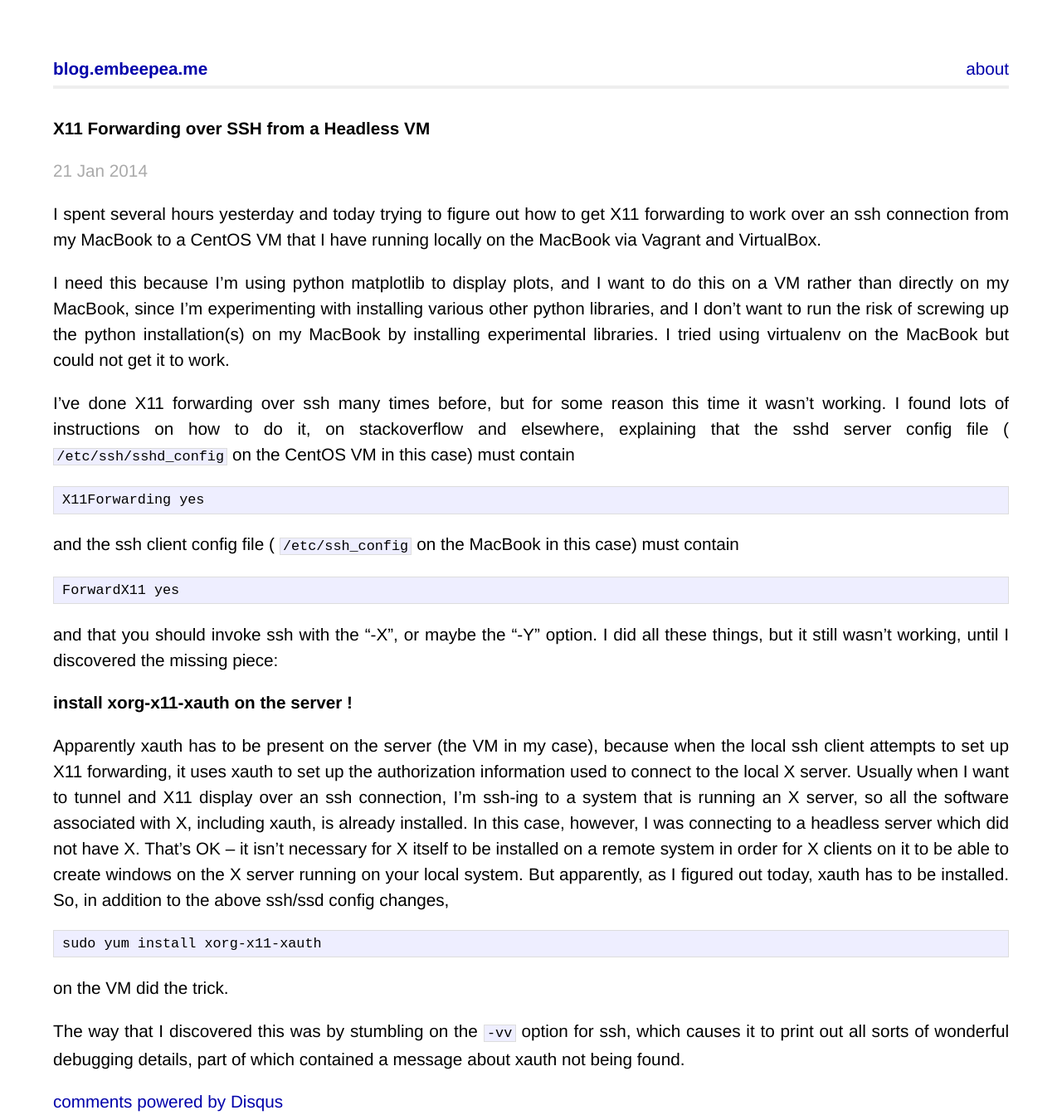
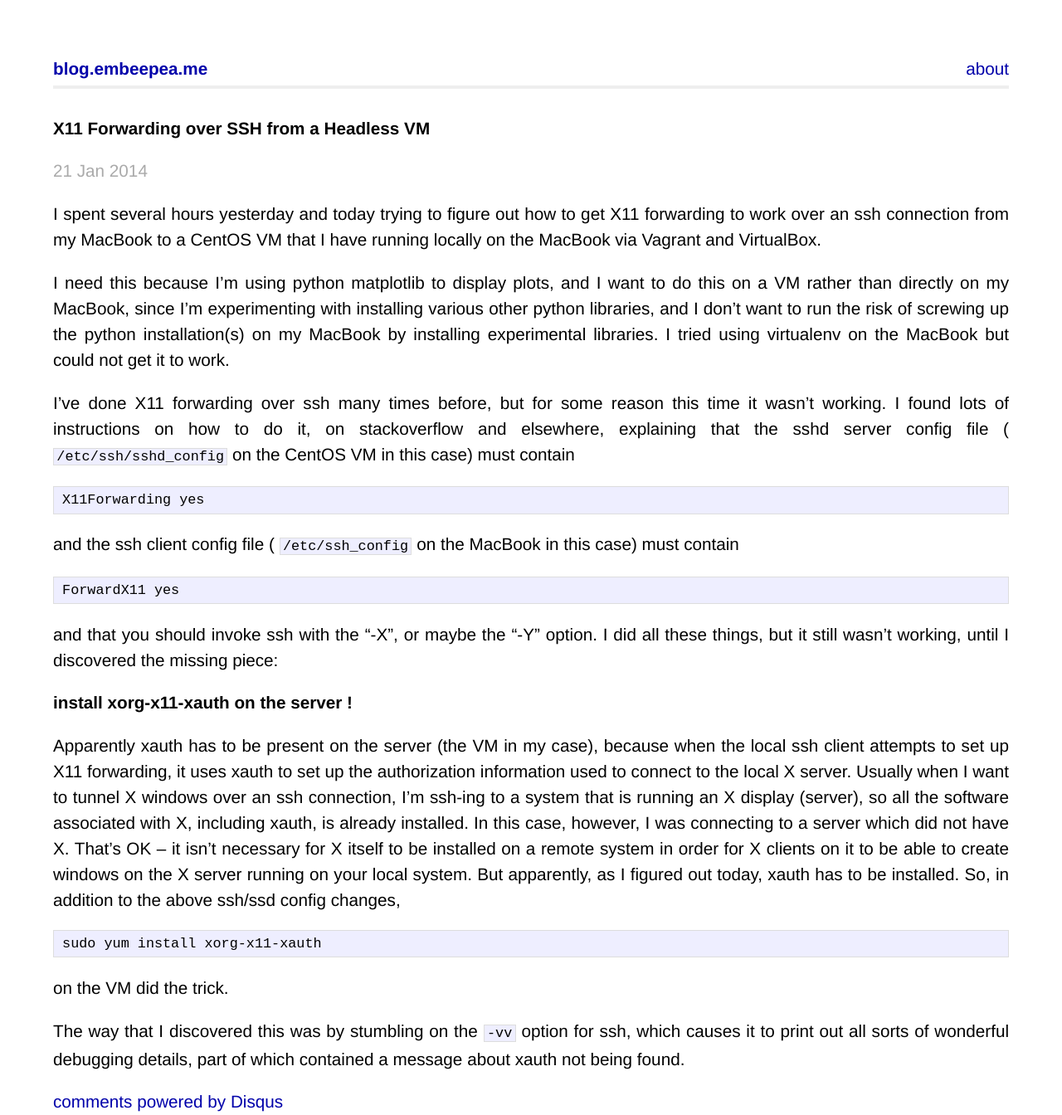
Before and after one commit to embeepea/blog.embeepea.me, a Jekyll site: the page built from _posts/2014-01-21-x11-forwarding-from-headless-vm.markdown, in a window 1280 px wide. Shown: the whole page at 83% size. Built offline with Jekyll 4.4.1, drawn with Linux system fonts in a browser that asks for light colours; Markdown is read by kramdown in place of the engine named in the settings; comment, search, counter and statistics services are not loaded.

Commit message:
remove clutter files

```diff
--- a/_posts/.#2014-01-21-x11-forwarding-from-headless-vm.markdown
+++ /dev/null
@@ -1 +0,0 @@
-mbp@birch.2168
--- a/_posts/2014-01-21-x11-forwarding-from-headless-vm.markdown
+++ b/_posts/2014-01-21-x11-forwarding-from-headless-vm.markdown
@@ -37,16 +37,18 @@
   **install xorg-x11-xauth on the server !**
 
 Apparently xauth has to be present on the server (the VM in my case),
-because when the local ssh client attempts to set up X11 forwarding, it
-uses xauth to set up the authorization information used to connect to the
-local X server.  Usually when I want to tunnel and X11 display over an ssh
-connection, I'm ssh-ing to a system that is running an X server, so all the
-software associated with X, including xauth, is already installed.  In this
-case, however, I was connecting to a headless server which did not have X.
-That's OK -- it isn't necessary for X itself to be installed on a remote
-system in order for X clients on it to be able to create windows on the X
-server running on your local system.  But apparently, as I figured out today,
-xauth has to be installed. So, in addition to the above ssh/ssd config changes,
+because when the local ssh client attempts to set up X11 forwarding,
+it uses xauth to set up the authorization information used to connect
+to the local X server.  Usually when I want to tunnel X windows over
+an ssh connection, I'm ssh-ing to a system that is running an X
+display (server), so all the software associated with X, including
+xauth, is already installed.  In this case, however, I was connecting
+to a server which did not have X.  That's OK -- it isn't
+necessary for X itself to be installed on a remote system in order for
+X clients on it to be able to create windows on the X server running
+on your local system.  But apparently, as I figured out today, xauth
+has to be installed. So, in addition to the above ssh/ssd config
+changes,
 
     sudo yum install xorg-x11-xauth
 
```
Also changed, not shown: 1 other file.
